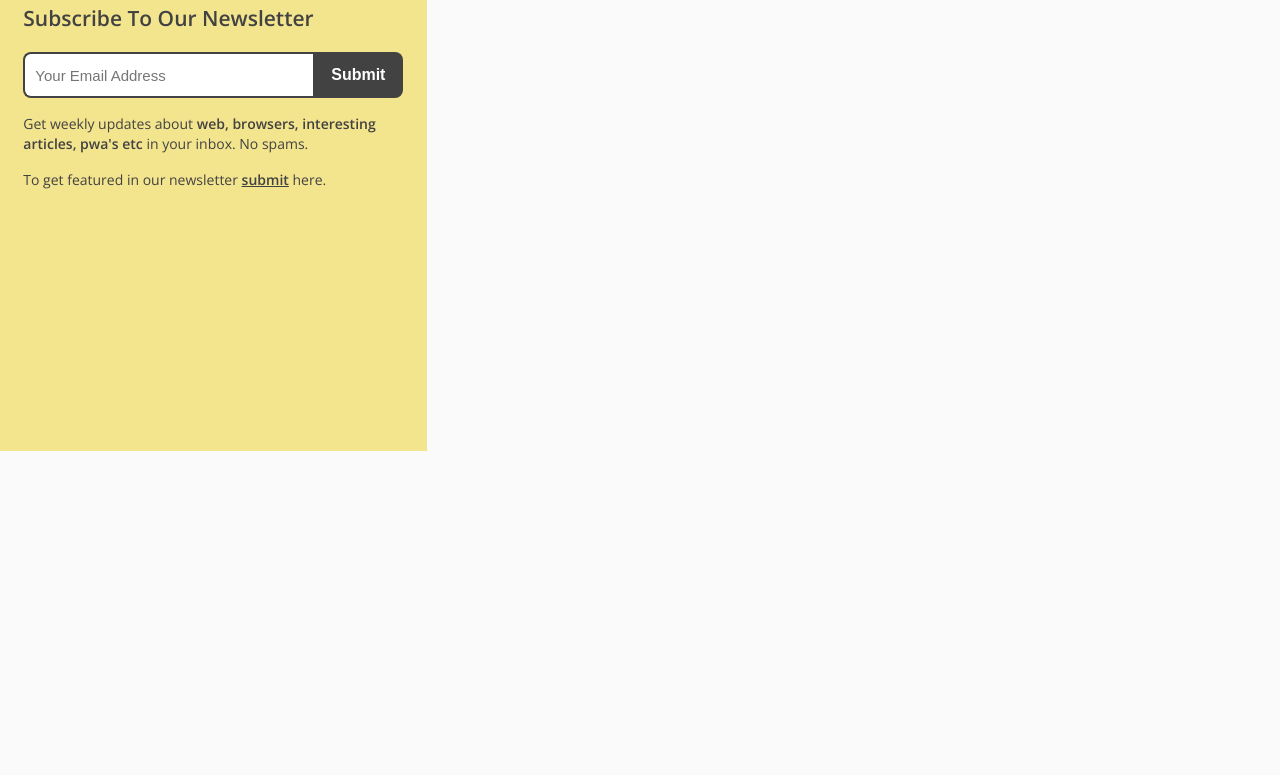
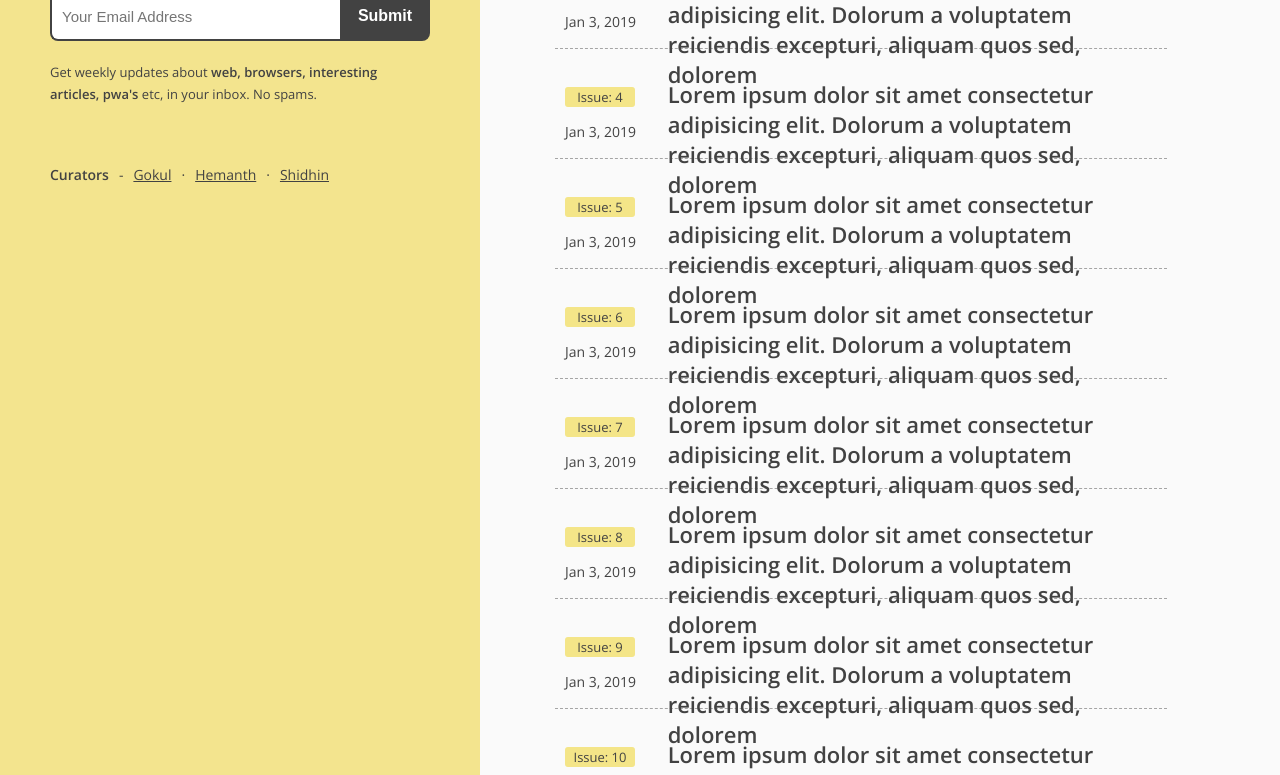
Before and after one commit to code-kotis/this-week-in-web, a Gatsby site: page / in a window 1280 px wide. Shown: the part 349-1124 px from the top of the page. Before the commit the page ends 800 px from the top, so only its background shows below. Built offline with nearby package versions, Linux system fonts and the light colour scheme; Gatsby itself is replaced by a stand-in of ours.

Commit message:
Updated layout

```diff
--- a/src/components/contentRight.js
+++ b/src/components/contentRight.js
@@ -1,9 +1,26 @@
 import React from 'react'
 
 const ContentRight = () => {
+  const dummy = Array.from(Array(15).keys())
   return (
     <div className="content__right">
-      <h2>Weekly updates on web.</h2>
+      <h2>All Issues</h2>
+      <div className="issues">
+        {dummy.map((data, index) => {
+          return (
+            <div className="issue" key={data}>
+              <div className="issue__info">
+                <span className="issue__no">Issue: {index + 1}</span>
+                <time className="issue__date">Jan 3, 2019</time>
+              </div>
+              <a className="issue__title" href="/">
+                Lorem ipsum dolor sit amet consectetur adipisicing elit. Dolorum
+                a voluptatem reiciendis excepturi, aliquam quos sed, dolorem
+              </a>
+            </div>
+          )
+        })}
+      </div>
     </div>
   )
 }
--- a/src/components/newsletter.js
+++ b/src/components/newsletter.js
@@ -34,16 +34,36 @@ const Newsletter = () => {
         </form>
         <span className="newsletter__info">
           Get weekly updates about{' '}
-          <b>web, browsers, interesting articles, pwa's etc</b> in your inbox.
+          <b>web, browsers, interesting articles, pwa's</b> etc, in your inbox.
           No spams.
         </span>
-        <span className="newsletter__info">
-          To get featured in our newsletter{' '}
-          <a href="/" id="submit">
-            submit
-          </a>{' '}
-          here.
-        </span>
+      </div>
+
+      <div className="newsletter__curators">
+        <b>Curators </b> -
+        <a
+          href="https://github.com/gokulkrishh"
+          target="_blank"
+          rel="noopener noreferrer"
+        >
+          Gokul
+        </a>
+        ·
+        <a
+          href="https://github.com/hemanth"
+          target="_blank"
+          rel="noopener noreferrer"
+        >
+          Hemanth
+        </a>
+        ·
+        <a
+          href="https://github.com/shidhincr"
+          target="_blank"
+          rel="noopener noreferrer"
+        >
+          Shidhin
+        </a>
       </div>
     </div>
   )
--- /dev/null
+++ b/src/styles/issues.scss
@@ -0,0 +1,44 @@
+.issues {
+  margin: 30px 15px;
+  width: 90%;
+
+  h2 {
+    text-transform: uppercase;
+  }
+}
+
+.issue {
+  height: 90px;
+  margin-bottom: 20px;
+  border-bottom: 1px dashed #a5a5a5;
+  display: flex;
+
+  &__info {
+    display: flex;
+    flex-direction: column;
+    justify-content: space-around;
+    padding: 10px;
+    width: 120px;
+  }
+
+  &__title {
+    width: 100%;
+    padding: 10px;
+    text-decoration: none;
+    font-size: 22px;
+  }
+
+  &__no {
+    background-color: #f4e588;
+    border-radius: 3px;
+    text-align: center;
+    height: 20px;
+    font-size: 13px;
+    line-height: 20px;
+    width: 70px;
+  }
+
+  &__date {
+
+  }
+}
--- a/src/styles/layout.scss
+++ b/src/styles/layout.scss
@@ -47,7 +47,7 @@ h1 {
 
 .content {
   display: grid;
-  grid-template-columns: 0.5fr 1fr;
+  grid-template-columns: 0.6fr 1fr;
   min-height: 100vh;
 
   &__left {
@@ -55,7 +55,8 @@ h1 {
   }
 
   &__right {
-    padding: 20px 30px;
+    padding: 30px 60px;
+    background-color: #FAFAFA;
   }
 }
 
--- a/src/styles/main.scss
+++ b/src/styles/main.scss
@@ -7,3 +7,4 @@
 // Components
 @import "./header.scss";
 @import "./newsletter.scss";
+@import "./issues.scss";
--- a/src/styles/newsletter.scss
+++ b/src/styles/newsletter.scss
@@ -2,11 +2,27 @@
   display: flex;
   flex-direction: column;
   align-items: center;
-  justify-content: center;
-  height: 100%;
+  min-height: 100vh;
+  margin-top: 200px;
 
   &__content {
     width: 380px;
+    top: 200px;
+  }
+
+  &__curators {
+    width: 400px;
+    display: flex;
+    margin-top: 60px;
+
+    b,
+    a {
+      margin: 0 10px;
+    }
+
+    a {
+      font-weight: $font-weight-normal;
+    }
   }
 
   form {
@@ -21,7 +37,7 @@
 
     &[type='email'] {
       width: 300px;
-      height: 46px;
+      height: 50px;
       padding: 0 10px;
       border-right: 0;
       font-size: 15px;
@@ -35,7 +51,7 @@
   input[type='submit'] {
     width: 90px;
     border: none;
-    height: 46px;
+    height: 50px;
     font-size: 16px;
     cursor: pointer;
     margin-left: -10px;
@@ -50,13 +66,6 @@
       opacity: 0.9;
     }
   }
-
-  .newsletter__count {
-    width: 350px;
-    margin-bottom: 8px;
-    font-size: 14px;
-  }
-
 
   h1 {
     margin-bottom: 40px;
@@ -79,10 +88,10 @@
 
   .newsletter__info {
     width: 370px;
-    font-size: 14px;
-    margin-top: 16px;
+    font-size: 13px;
+    margin-top: 20px;
     display: inline-block;
-    line-height: 20px;
+    line-height: 22px;
   }
 }
 
```
